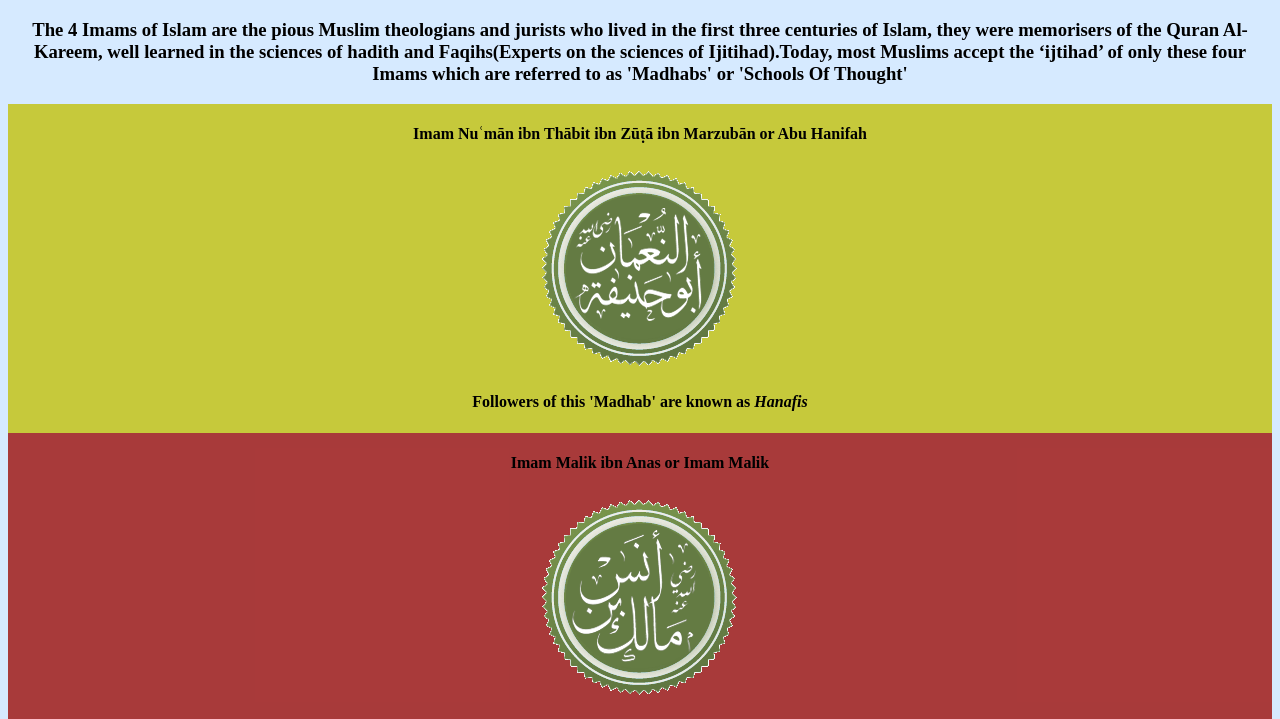
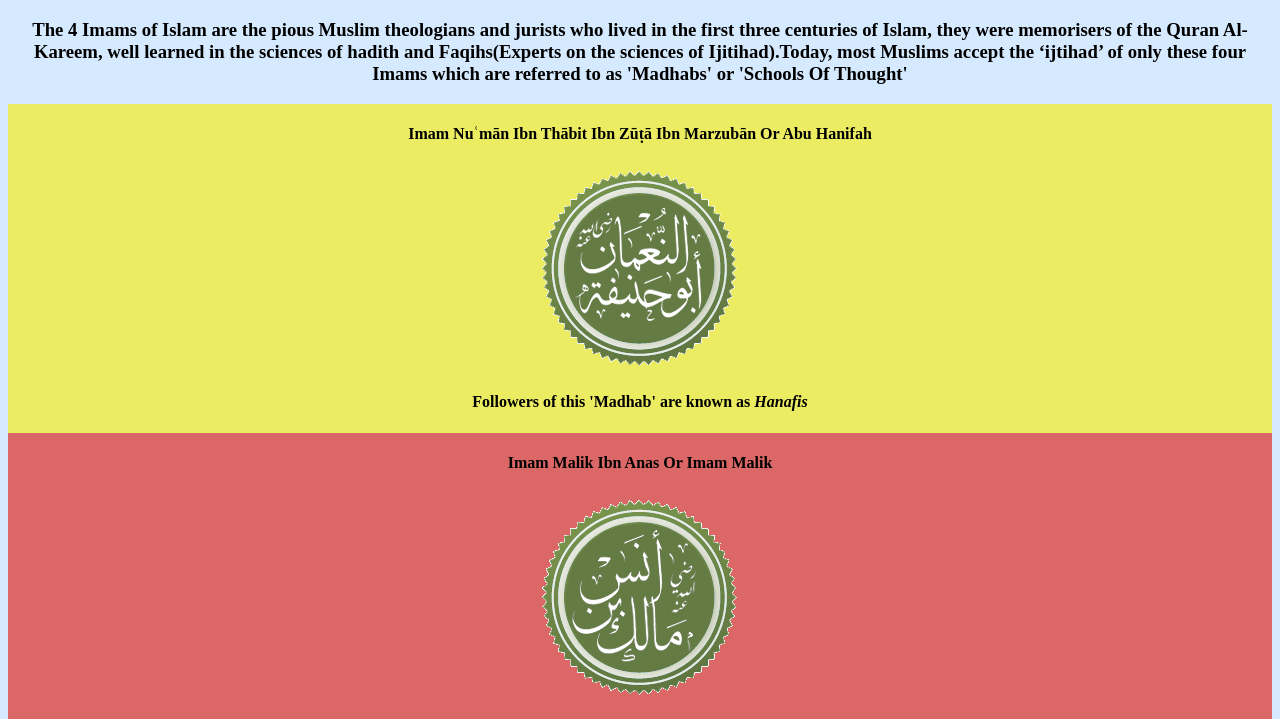
Before and after one commit to abughurab16/myimams, a plain HTML site: page index.html in a window 1280 px wide. Shown: the part 61-780 px from the top of the page. Drawn offline with Linux system fonts and the light colour scheme.

Commit message:
fixed setup

```diff
--- a/style.css
+++ b/imams/styles/index.css
@@ -13,6 +13,12 @@ body {
 
 .subtitle {
   text-align: center;
+}
+
+.name {
+    color: rgb(0, 0, 0);
+    text-transform: capitalize;
+    font-weight: 800;
 }
 
 /*  */
@@ -33,12 +39,12 @@ body {
 
 .hanafi {
     text-align: center;
-    background-color: rgba(197, 197, 35, 0.89);
+    background-color: rgba(236, 236, 95, 0.979);
 }
 
 .maliki {
     text-align: center;
-    background-color: rgba(168, 55, 55, 0.986);
+    background-color: rgb(219, 103, 103);
 }
 
 .shafii {
--- a/index.html
+++ b/index.html
@@ -4,7 +4,7 @@
     <meta charset="UTF-8" />
     <meta http-equiv="X-UA-Compatible" content="IE=edge" />
     <meta name="viewport" content="width=device-width, initial-scale=1.0" />
-    <link rel="stylesheet" href="style.css" />
+    <link rel="stylesheet" href="imams/styles/index.css" />
     <title>The 4 Imams</title>
   </head>
   <body>
```
